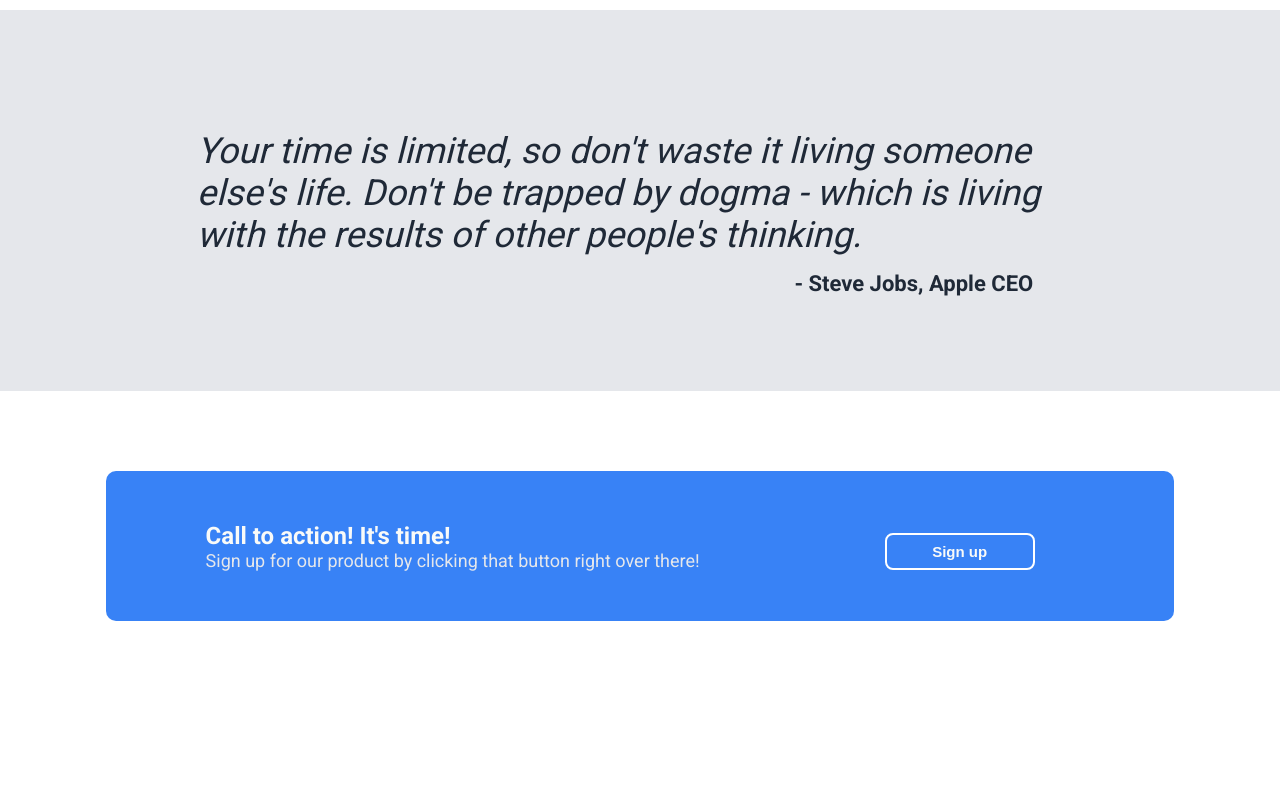
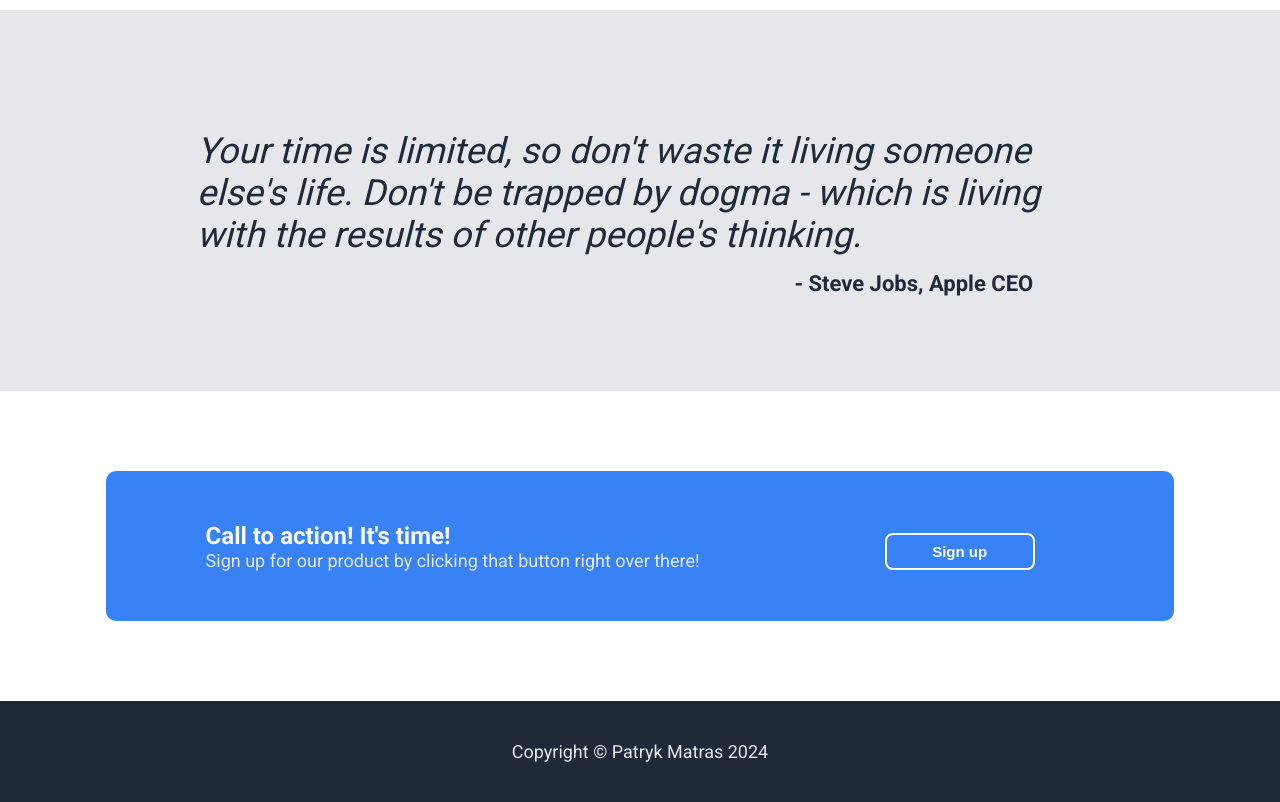
Before and after one commit to montelzek/landing-page, a plain HTML site: page index.html in a window 1280 px wide. Shown: the part 1083-1885 px from the top of the page. Before the commit the page ends 1784 px from the top, so only its background shows below. Drawn offline with Linux system fonts and the light colour scheme.

Commit message:
Add footer and give it styling

```diff
--- a/index.html
+++ b/index.html
@@ -67,5 +67,8 @@
             </div>
         </div>
     </div>
+    <div class="footer">
+        <div class="footer-text">Copyright   &copy   Patryk Matras 2024</div>
+    </div>
 </body>
 </html>
--- a/styles/style.css
+++ b/styles/style.css
@@ -168,3 +168,11 @@ a, .header-content-left-text {
     width: 150px;
     font-size: 15px;
 }
+
+.footer {
+    background-color: #1f2937;
+    text-align: center;
+    color: #e5e7eb;
+    font-size: 18px;
+    padding: 40px 0;
+}
```
